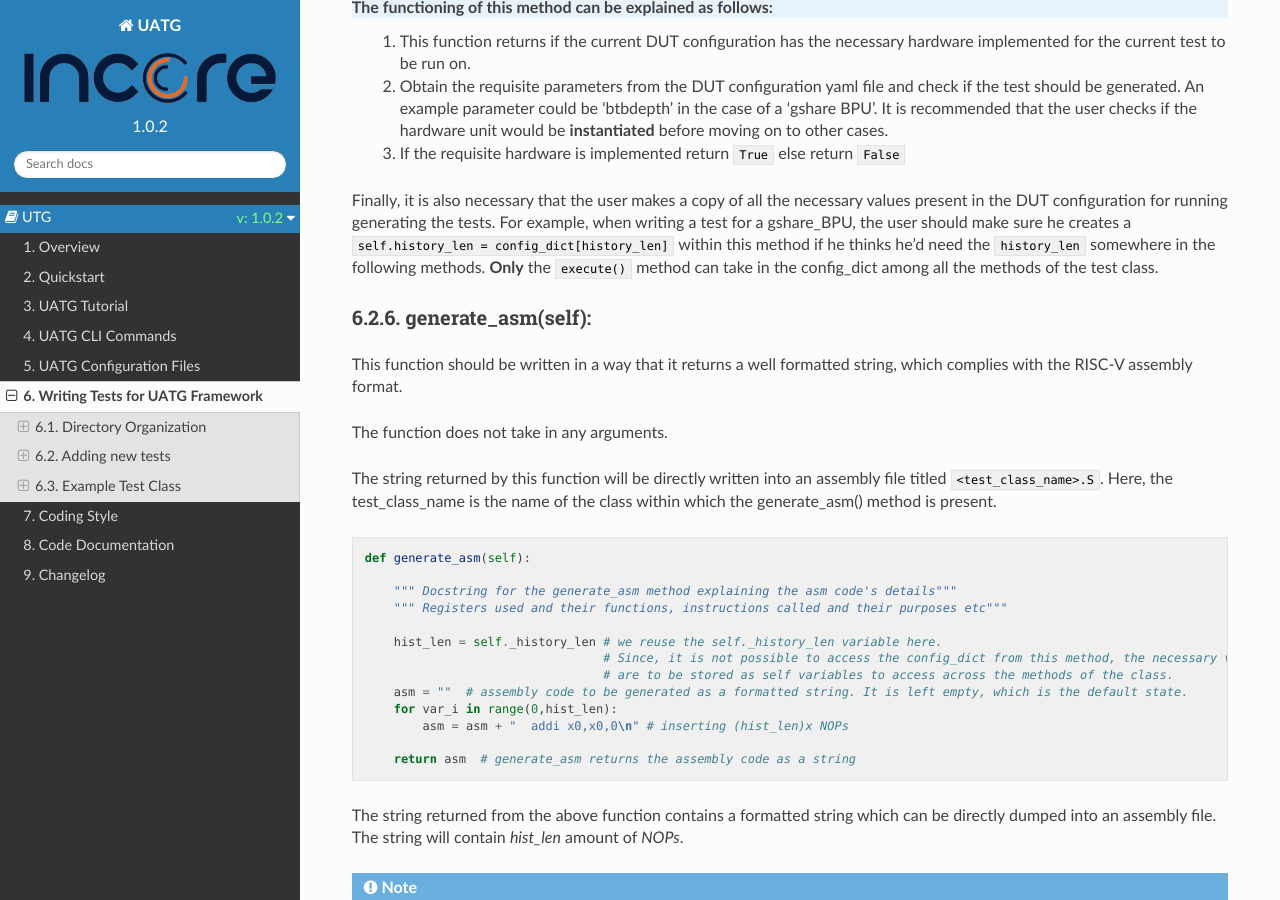
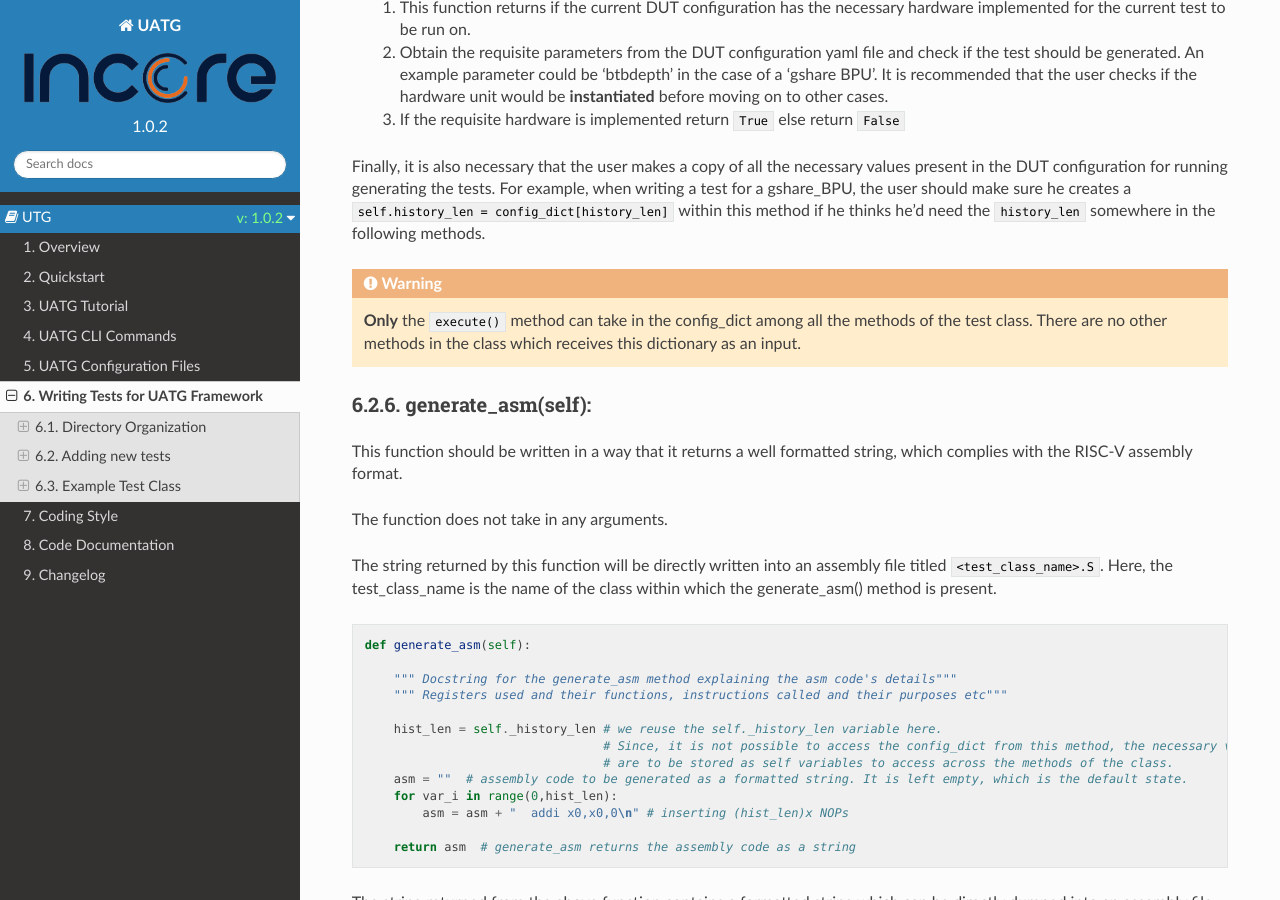
Before and after one commit to incoresemi/uatg, a Sphinx documentation site: the page built from docs/source/creating_new_tests.rst, in a window 1280 px wide and 900 px high, scrolled down 6276 px. Built offline with Sphinx 7.4.7 and the Read the Docs theme 2.0.0, drawn with Linux system fonts in a browser that asks for light colours.

Commit message:
update - warning string

```diff
--- a/docs/source/creating_new_tests.rst
+++ b/docs/source/creating_new_tests.rst
@@ -54,8 +56,6 @@ folders will not be used to pick up test classes.
 The structure of the *index.yaml* file is presented as follows,
 
 .. code-block:: yaml
-
-   :linenos:
 
   branch_predictor:
     uatg_gshare_fa_btb_fill_01: "fill the BTB with entries"
@@ -351,8 +351,11 @@ values present in the DUT configuration for running generating the tests.
 For example, when writing a test for a gshare_BPU, the user should make
 sure he creates a ``self.history_len = config_dict[history_len]`` within this
 method if he thinks he'd need the ``history_len`` somewhere in the following
-methods. **Only** the ``execute()`` method can take in the config_dict among
-all the methods of the test class.
+methods.
+
+.. warning:: **Only** the ``execute()`` method can take in the config_dict among
+   all the methods of the test class. There are no other methods in the class
+   which receives this dictionary as an input.
 
 generate_asm(self):
 -------------------
```
Also changed, not shown: other parts of docs/source/creating_new_tests.rst (+2 -0 lines).
